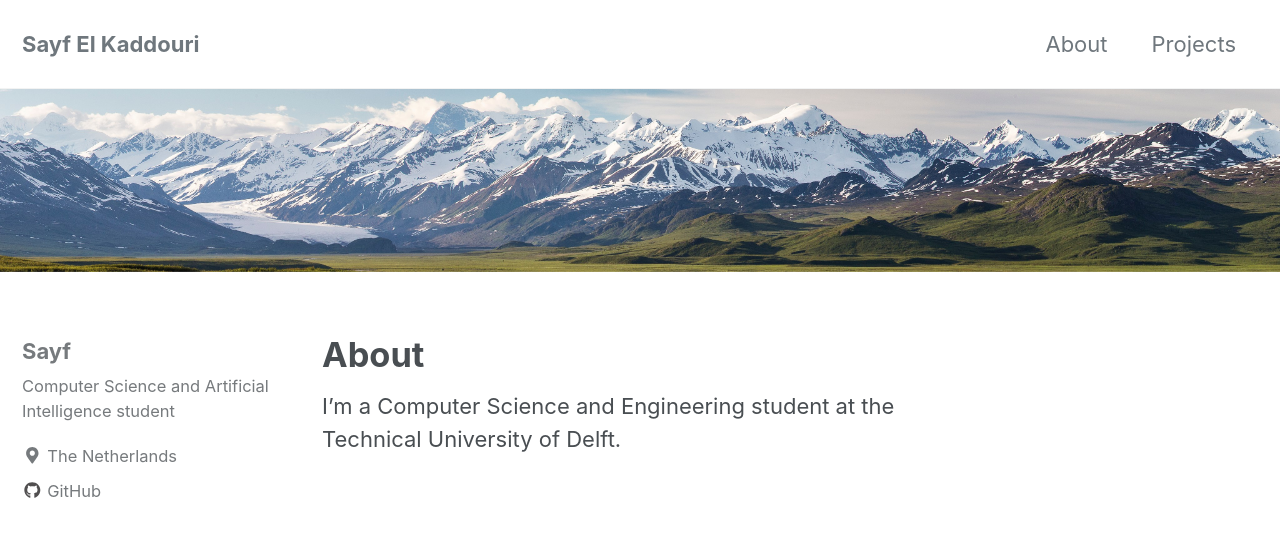
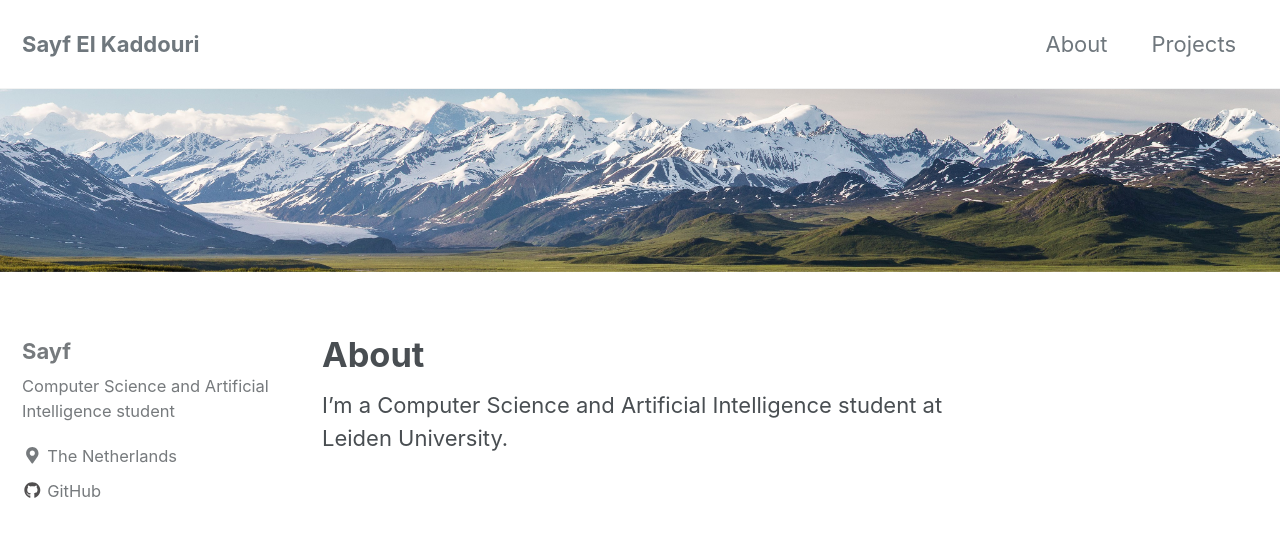
Before and after one commit to imnublet/imnublet.github.io, a Jekyll site: the page built from _pages/about.md, in a window 1280 px wide and 900 px high. Shown: the top 537 px of the window. Built offline with Jekyll 4.4.1, drawn with Linux system fonts in a browser that asks for light colours; cached includes are drawn as plain includes; nearby versions of some CDN libraries.

Commit message:
changed about page

```diff
--- a/_pages/about.md
+++ b/_pages/about.md
@@ -5,4 +5,4 @@ header:
     image: "images/Mountain_Range_Banner.jpg"
 ---
 
-I'm a Computer Science and Engineering student at the Technical University of Delft.
+I'm a Computer Science and Artificial Intelligence student at Leiden University.
```
